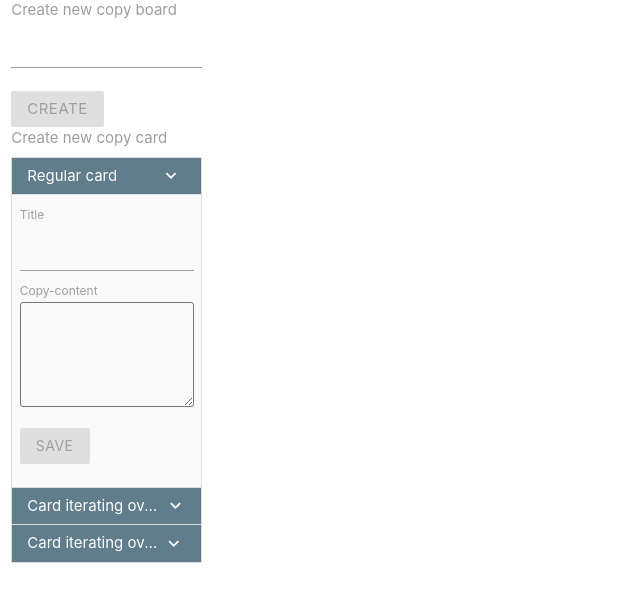
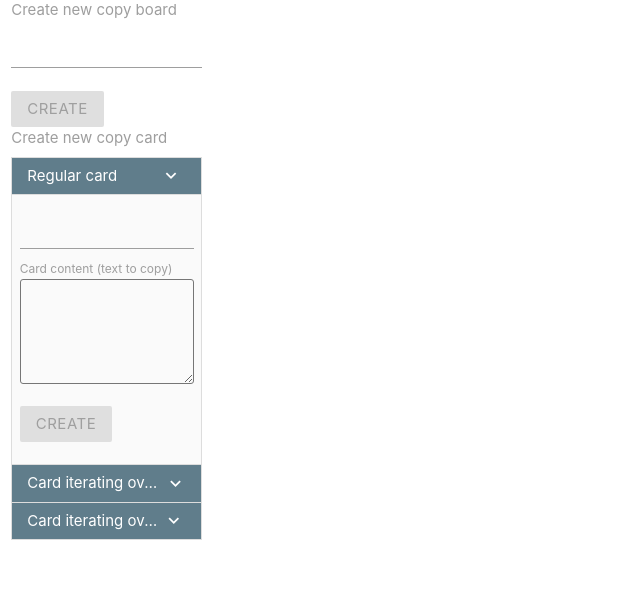
Before and after one commit to ChrnyaevEK/copy_board, a Django app: template templates/copy_board/html/workspace.html in a window 1280 px wide, after a click that opens the changed part. Shown: the part 143-745 px from the top of the page, without its empty margins (0-640 px from the left). Run offline with Django 3.2, Linux system fonts and the light colour scheme; the template is opened without the code that fills it, so the values that code supplies are empty; some libraries are stand-ins or nearby versions.

Commit message:
iterative card builder, reg card builder

```diff
--- a/copy_board/urls.py
+++ b/copy_board/urls.py
@@ -4,5 +4,7 @@ from . import views
 
 urlpatterns = [
     path('<int:collection_id>/', views.workspace, name='workspace'),
-    path('create/', views.CCollectionView.create, name='ccollection_create'),
+    path('ccollection/create/', views.CCollectionView.create, name='ccollection_create'),
+    path('ccard/regular/create/', views.RegularCCardView.create, name='ccard_regular_create'),
+    path('ccard/iter/number/create/', views.IterativeCCardNumberView.create, name='ccard_iter_number_create'),
 ]
--- a/static/common/js/interface_template.js
+++ b/static/common/js/interface_template.js
@@ -131,38 +131,30 @@ class CCardRegularBuilder extends Block {
     }
 
     constructor() {
-        super($('#ccard-builder li.ccard-builder-regular'))
-        this.title = this.origin.find('[field=title]')
-        this.content = this.origin.find('[field=content]')
-        this.color = this.origin.find('[field=color]')
-        this.save = this.origin.find('[field=save]')
+        super($('#ccard-builder li.ccard-builder-regular form'))
+        this.title = this.origin.find('[name=title]')
+        this.copy_content = this.origin.find('[name=copy_content]')
+        this.save = this.origin.find('[type=submit]')
     }
 
     init() {
-        this.color.find('span').click((event) => {
+        this.origin.change((event) => {
             __noEventPropagation(event)
-            this.color.find('span').removeClass('active')
-            $(event.target).addClass('active')
+            this.validate()
         })
-        this.title.change((event) => {
-            __noEventPropagation(event)
-            if (this.title.val()) {
-                this.save.removeAttr('disabled')
-            } else {
-                this.save.attr('disabled', '')
-            }
-        })
-        this.save.click((event) => {
-            __noEventPropagation(event)
-            this.build(new this.CCard(this.parse()))
+
+        this.origin.ajaxForm({
+            url : '/copy_board/ccard/regular/create/',
+            success : (response) => { this.build(new this.CCard(response)) },
+            error:()=>{ alert('An error occurred, try again later..') },
         })
     }
 
-    parse() {
-        return {
-            title: this.title.val(),
-            content: this.content.val(),
-            color: this.color.find('.active').data('color')
+    validate() {
+        if (this.title.val() && this.copy_content.val()) {
+            this.save.removeAttr('disabled')
+        } else {
+            this.save.attr('disabled', '')
         }
     }
 }
@@ -253,55 +245,33 @@ class CCardIterativeBuilderNumbers extends Block {
     }
 
     constructor() {
-        super($('#ccard-builder li.ccard-builder-iterative-num'))
+        super($('#ccard-builder li.ccard-builder-iterative-num form'))
 
         this.valid = false
-        this.values = undefined
 
-        this.title = this.origin.find('[field=title]')
-        this.from = this.origin.find('[field=from]')
-        this.to = this.origin.find('[field=to]')
-        this.step = this.origin.find('[field=step]')
-        this.endless = this.origin.find('[field=endless]')
-        this.repeat = this.origin.find('[field=repeat]')
-        this.random = this.origin.find('[field=random]')
-        this.copy = this.origin.find('[field=copy]')
-        this.expected = this.origin.find('[field="expected"]')
-        this.error = this.origin.find('[field="error"]')
-        this.color = this.origin.find('[field="color"]')
-        this.save = this.origin.find('[field="save"]')
+        this.title = this.origin.find('[name=title]')
+        this.from_val = this.origin.find('[name=from_val]')
+        this.to_val = this.origin.find('[name=to_val]')
+        this.step_val = this.origin.find('[name=step_val]')
+        this.endless = this.origin.find('[name=endless]')
+        this.repeat = this.origin.find('[name=repeat]')
+        this.random = this.origin.find('[name=random]')
+        this.auto_copy = this.origin.find('[name=auto_copy]')
+        this.expected = this.origin.find('[field=expected]')
+        this.error = this.origin.find('[field=error]')
+        this.save = this.origin.find('[type=submit]')
     }
 
     init() {
-        this.color.find('span').click((event) => {
-            __noEventPropagation(event)
-            this.color.find('span').removeClass('active')
-            $(event.target).addClass('active')
-        })
-        this.title.change((event) => {
-            __noEventPropagation(event)
-            this.parseRangeInput()
-        })
-        this.save.click((event) => {
-            __noEventPropagation(event)
-            this.build(new this.CCard(this.parse()))
-        })
-        this.origin.find('[field="from"], [field="to"], [field="step"]').change((event) => {
-            __noEventPropagation(event)
-            this.parseRangeInput()
-        })
-        this.endless.change((event) => {
+        this.origin.change((event) => {
             __noEventPropagation(event)
             if (this.endless.prop('checked')) {
                 this.random.prop('checked', false).attr('disabled', '')
-                this.to.attr('disabled', '')
+                this.to_val.attr('disabled', '')
             } else {
-                this.to.removeAttr('disabled')
+                this.to_val.removeAttr('disabled')
                 this.random.removeAttr('disabled')
             }
-            this.parseRangeInput()
-        })
-        this.random.change((event) => {
             if (this.random.prop('checked')) {
                 this.endless.prop('checked', false).attr('disabled', '')
                 this.repeat.prop('checked', true).attr('disabled', '')
@@ -309,13 +279,19 @@ class CCardIterativeBuilderNumbers extends Block {
                 this.repeat.removeAttr('disabled')
                 this.endless.removeAttr('disabled')
             }
+            this.parseRangeInput()
+        })
+        this.origin.ajaxForm({
+            url : '/copy_board/ccard/iter/number/create/',
+            success : (response) => { this.build(new this.CCard(response)) },
+            error:()=>{ alert('An error occurred, try again later..') },
         })
     }
 
     parseRangeInput() {
-        let from = parseInt(this.from.val())
-        let to = parseInt(this.to.val())
-        let step = parseInt(this.step.val())
+        let from = parseInt(this.from_val.val())
+        let to = parseInt(this.to_val.val())
+        let step = parseInt(this.step_val.val())
         let endless = this.endless.prop('checked')
         if (from !== NaN && to !== NaN && step !== NaN) {
             try {
@@ -346,21 +322,6 @@ class CCardIterativeBuilderNumbers extends Block {
             return
         }
         this.save.attr('disabled', '')
-    }
-
-    parse() {
-        return {
-            title: this.title.val(),
-            color: this.color.find('.active').data('color'),
-            from: parseInt(this.from.val()),
-            to: parseInt(this.to.val()),
-            step: parseInt(this.step.val()),
-            endless: this.endless.prop('checked'),
-            autoRepeat: this.repeat.prop('checked'),
-            autoCopy: this.copy.prop('checked'),
-            random: this.random.prop('checked'),
-        }
-
     }
 }
 
@@ -542,12 +503,12 @@ class CCardCollectionBuilder extends Block  {
             this.validate()
         })
         this.origin.ajaxForm({
-            url : '/copy_board/create/',
+            url : '/copy_board/ccollection/create/',
             success : (response) => {
                 this.build(new this.CCardCollection(response))
             },
             error:()=>{
-                M.toast('An ERROR occurred, try again later..')
+                alert('An error occurred, try again later..')  // TODO
             }
         })
     }
--- a/templates/copy_board/html/ccard_builder.html
+++ b/templates/copy_board/html/ccard_builder.html
@@ -7,25 +7,18 @@
             <i class="material-icons">keyboard_arrow_down</i>
         </div>
         <div class="collapsible-body grey lighten-5">
-            <label>Title</label>
-            <input field="title" class="ccard-title">
-            <label>Copy-content</label>
-            <textarea field="content" class="ccard-content"></textarea>
+            <form method="post">
+                {% csrf_token %}
+                <input name="title" class="ccard-title">
+                <label>Card content (text to copy)</label>
+                <textarea name="copy_content" class="ccard-content"></textarea>
                 <div field="color" class="color-picker">
-                <span data-color="blue" class="blue lighten-3 active"></span>
-                <span data-color="cyan" class="cyan lighten-3"></span>
-                <span data-color="teal" class="teal lighten-3"></span>
-                <span data-color="green" class="green lighten-3"></span>
-                <span data-color="lime" class="lime lighten-3"></span>
-                <span data-color="orange" class="orange lighten-3"></span>
-                <span data-color="red" class="red lighten-3"></span>
-                <span data-color="pink" class="pink lighten-3"></span>
-                <span data-color="purple" class="purple lighten-3"></span>
-                <span data-color="indigo" class="indigo lighten-3"></span>
+                {% for item in color_set %}
+                    <input id="ccard-regular-builder-{{item}}" name="color" type="radio" value="{{item}}"  {% if item == default_color %}checked{% endif %}/><label for="ccard-regular-builder-{{item}}" class="{{item}} lighten-3"></label>
+                {% endfor %}
                 </div>
-            <p>
-                <button field="save" class="btn" disabled>save</button>
-            </p>
+                <p><input type="submit" class="btn" value="create"disabled/></p>
+            </form>
         </div>
     </li>
     <!-- Tool to create iterative ccard - over numbers -->
@@ -35,67 +28,56 @@
             <i class="material-icons">keyboard_arrow_down</i>
         </div>
         <div class="collapsible-body">
-            <label>Title</label>
-            <input field="title" class="ccard-title">
+            <form method="post">
+                {% csrf_token %}
+                <input name="title" class="ccard-title">
                 <div class="row">
                     <div class="input-field col s4">
-                    <input field="from" type="number" value="0" class="validate">
-                    <label>From:</label>
+                        <input name="from_val" type="number" value="0" class="validate">
+                        <label>from</label>
                     </div>
                     <div class="input-field col s4">
-                    <input field="to" type="number" value="0" class="validate">
-                    <label>To:</label>
+                        <input name="to_val" type="number" value="0" class="validate">
+                        <label>to</label>
                     </div>
                     <div class="input-field col s4">
-                    <input field="step" type="number" value="0" class="validate">
-                    <label>Step:</label>
+                        <input name="step_val" type="number" value="1" class="validate">
+                        <label>step</label>
                     </div>
                     <div field="expected" class="col s12 truncate grey-text lighten-3"></div>
                     <div class="col s12 truncate"><p class="left red white-text lighten-3 hidden" field="error"></p></div>
                 </div>
                 <p>
                     <label>
-                    <input  field="endless" type="checkbox" />
+                        <input  name="endless" type="checkbox" />
                         <span>Endless</span>
                     </label>
-            </p>
-
-            <hr>
-
+                </p><hr>
                 <p>
                     <label>
-                    <input  field="repeat" type="checkbox" checked />
-                    <span>Auto repeat</span>
+                        <input name="repeat" type="checkbox" checked />
+                        <span>Repeat</span>
                     </label>
                 </p>
                 <p>
                     <label>
-                    <input field="random" type="checkbox" />
+                        <input name="random" type="checkbox" />
                         <span>Random order</span>
                     </label>
                 </p>
                 <p>
                     <label>
-                    <input field="copy" type="checkbox" />
-                    <span>Copy on prev/next</span>
+                        <input name="auto_copy" type="checkbox" />
+                        <span>Auto copy</span>
                     </label>
                 </p>
-
                 <div field="color" class="color-picker">
-                <span data-color="blue" class="blue lighten-3 active"></span>
-                <span data-color="cyan" class="cyan lighten-3"></span>
-                <span data-color="teal" class="teal lighten-3"></span>
-                <span data-color="green" class="green lighten-3"></span>
-                <span data-color="lime" class="lime lighten-3"></span>
-                <span data-color="orange" class="orange lighten-3"></span>
-                <span data-color="red" class="red lighten-3"></span>
-                <span data-color="pink" class="pink lighten-3"></span>
-                <span data-color="purple" class="purple lighten-3"></span>
-                <span data-color="indigo" class="indigo lighten-3"></span>
+                    {% for item in color_set %}
+                        <input id="ccard-iter-num-builder-{{item}}" name="color" type="radio" value="{{item}}"  {% if item == default_color %}checked{% endif %}/><label for="ccard-iter-num-builder-{{item}}" class="{{item}} lighten-3"></label>
+                    {% endfor %}
                     </div>
-            <p>
-                <button field="save" class="btn" disabled>save</button>
-            </p>
+                <p><input type="submit" class="btn" value="create"disabled/></p>
+            </form>
         </div>
     </li>
     <!-- Tool to create iterative ccard - over text -->
```
Also changed, not shown: copy_board/models.py (+5 -10 lines), copy_board/views.py (+53 -6 lines). Lines whose indentation alone changed are shown as unchanged.
